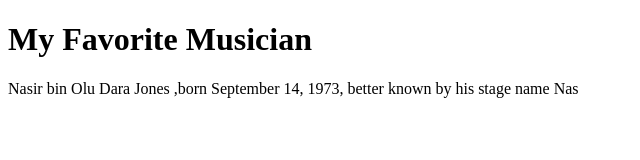
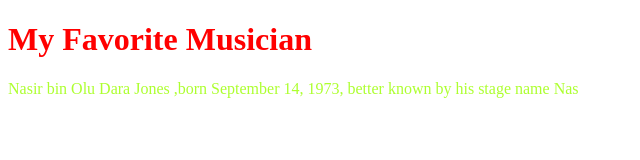
Before and after one commit to khalidzein/git_practice, a plain HTML site: page index.html in a window 1280 px wide. Shown: the whole page, without its empty margins (0-640 px from the left). Drawn offline with Linux system fonts and the light colour scheme.

Commit message:
created style file and made changes to index and style files

```diff
--- a/index.html
+++ b/index.html
@@ -4,6 +4,7 @@
     <meta charset="UTF-8">
     <meta http-equiv="X-UA-Compatible" content="IE=edge">
     <meta name="viewport" content="width=device-width, initial-scale=1.0">
+    <link rel="stylesheet" href="style.css">
     <title>Document</title>
 </head>
 <body>
--- /dev/null
+++ b/style.css
@@ -0,0 +1,7 @@
+h1 {
+    color: red;
+}
+
+p {
+    color: greenyellow;
+}
```
